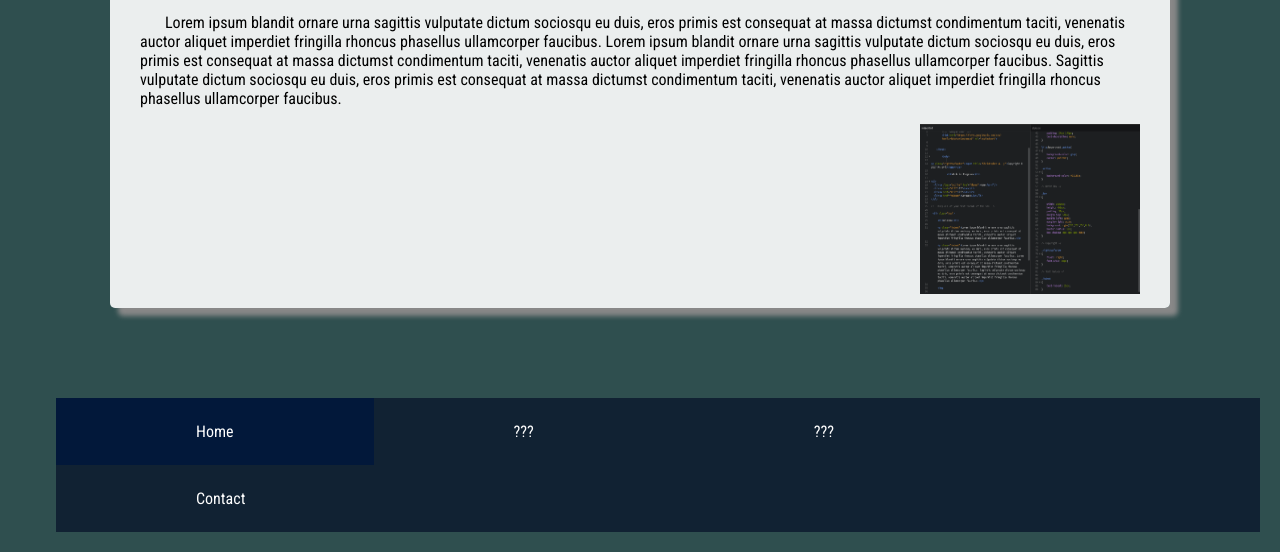
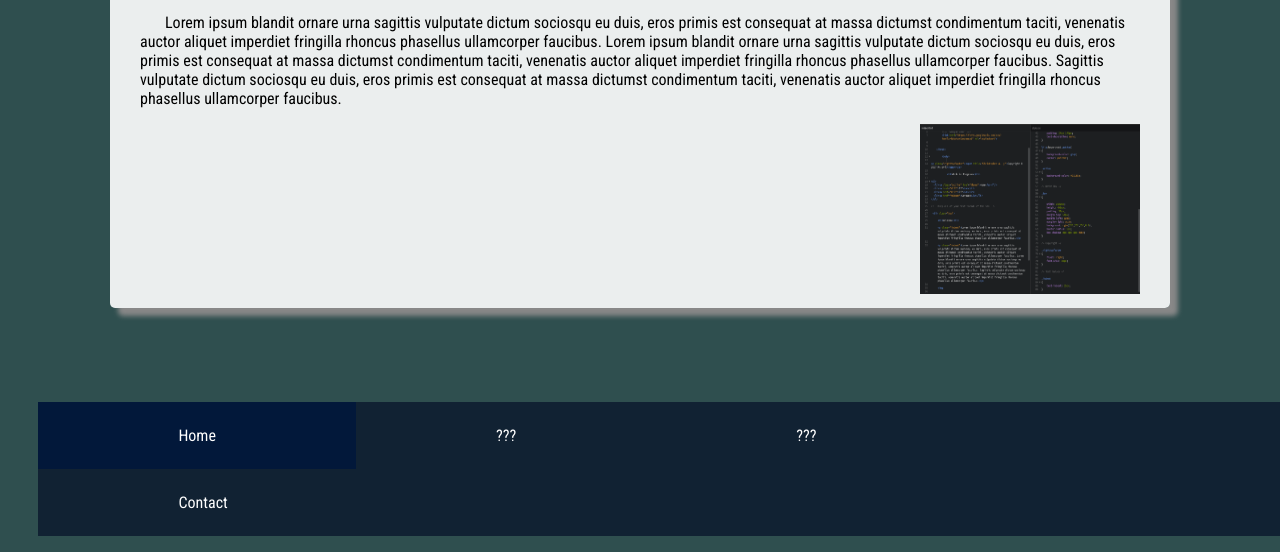
Before and after one commit to Untakeablecode/Untakeablecode.github.io-UScience, a plain HTML site: page index.html in a window 1280 px wide. Shown: the part 248-800 px from the top of the page. Drawn offline with Linux system fonts and the light colour scheme.

Commit message:
0.2 - Still Alpha
More like a test than an update

```diff
--- a/style.css
+++ b/style.css
@@ -18,8 +18,7 @@ body
 ul
 {
     list-style-type: none;
-    margin: 20;
-    left: 36px;
+    left: 3%;
     text-align: center;
     padding: 0;
     overflow: hidden;
```
